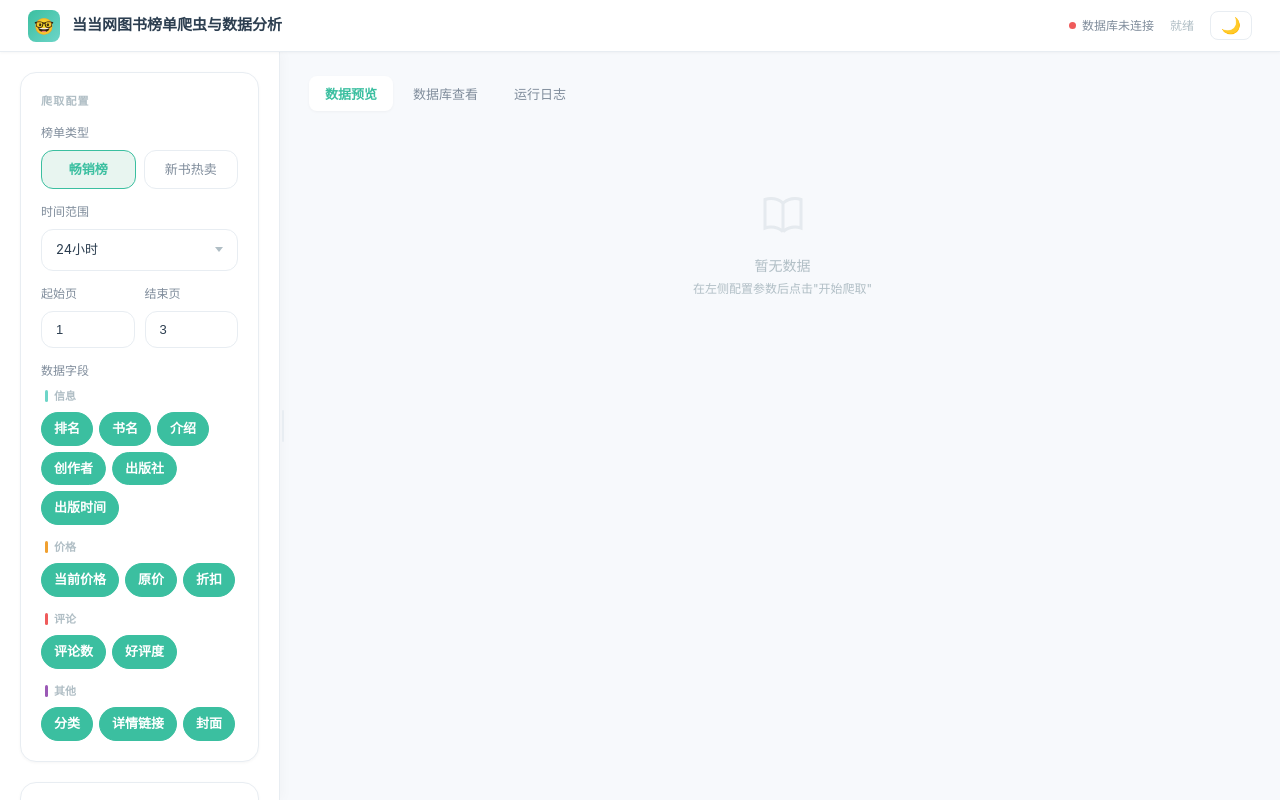
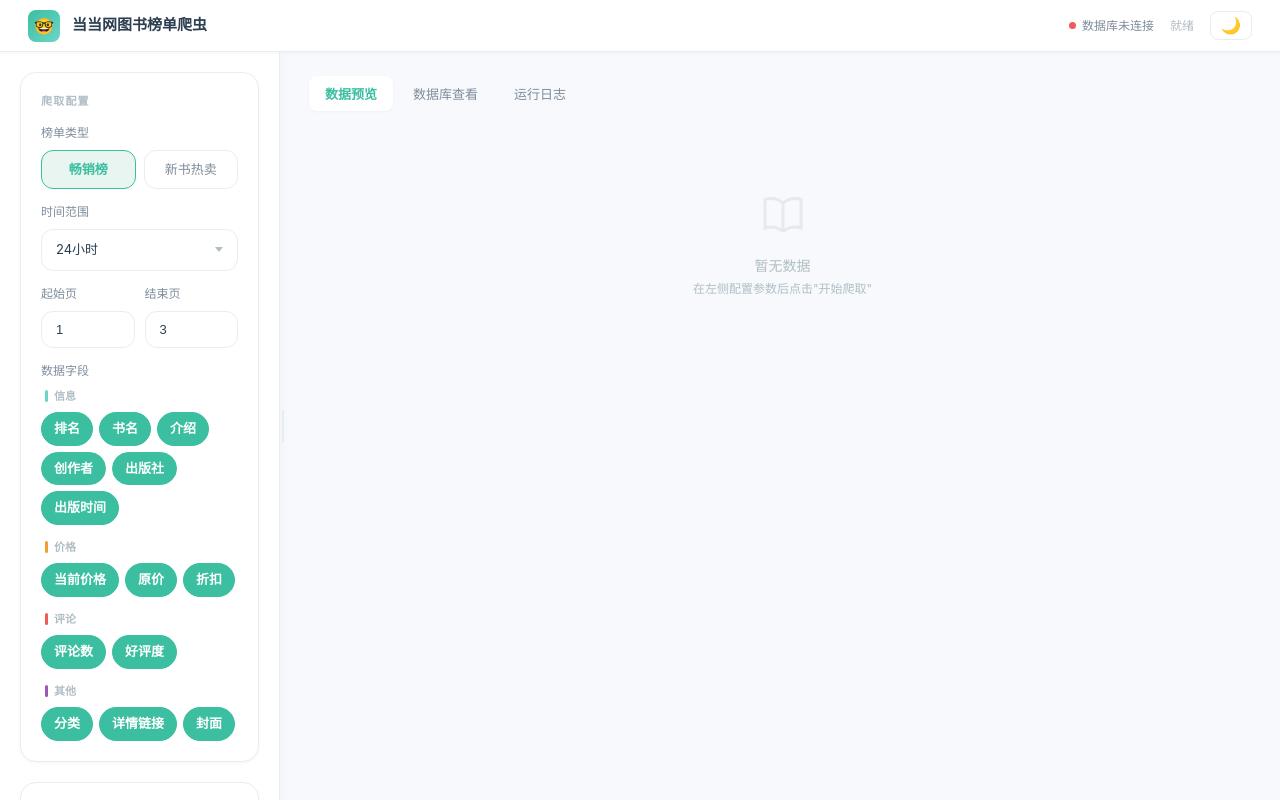
Before and after one commit to k7rqsvr6q9-wq/DangDangCrawler, a Python web app: template dangdang_crawler/web/templates/index.html in a window 1280 px wide. Run offline with Jinja, Linux system fonts and the light colour scheme; the template is opened without the code that fills it, so the values that code supplies are empty.

Commit message:
Update title

```diff
--- a/dangdang_crawler/web/templates/index.html
+++ b/dangdang_crawler/web/templates/index.html
@@ -3,7 +3,7 @@
 <head>
     <meta charset="UTF-8">
     <meta name="viewport" content="width=device-width, initial-scale=1.0">
-    <title>当当网图书榜单爬虫与数据分析系统</title>
+    <title>当当网图书榜单爬虫系统</title>
     <style>
         :root{--bg:#f7f9fc;--bg-white:#fff;--bg-hover:#f0f5f4;--bg-active:#e8f5f0;--accent:#3bbfa0;--accent-light:#e8f5f0;--accent-hover:#2ea88b;--accent-shadow:rgba(59,191,160,.18);--danger:#ef5b5b;--danger-light:#fef0f0;--warning:#f0a030;--warning-light:#fef8ec;--success:#3bbfa0;--text-primary:#2c3e50;--text-secondary:#7f8c9b;--text-tertiary:#b0bec5;--border:#e8edf2;--shadow-sm:0 1px 3px rgba(0,0,0,.04);--shadow-md:0 4px 16px rgba(0,0,0,.06);--shadow-lg:0 8px 30px rgba(0,0,0,.08);--radius:12px;--radius-lg:16px;--radius-sm:8px;--transition:.25s cubic-bezier(.4,0,.2,1)}
         [data-theme="dark"]{--bg:#1a1a2e;--bg-white:#16213e;--bg-hover:#1a2744;--bg-active:#1a3a4a;--accent:#4fd1c5;--accent-light:#1a3a4a;--accent-hover:#38b2ac;--accent-shadow:rgba(79,209,197,.2);--danger:#fc8181;--danger-light:#2d1f1f;--warning:#f6ad55;--warning-light:#2d2510;--success:#4fd1c5;--text-primary:#e2e8f0;--text-secondary:#a0aec0;--text-tertiary:#718096;--border:#2d3748;--shadow-sm:0 1px 3px rgba(0,0,0,.2);--shadow-md:0 4px 16px rgba(0,0,0,.3);--shadow-lg:0 8px 30px rgba(0,0,0,.4)}
@@ -47,7 +47,7 @@
 </head>
 <body>
 <header class="header">
-    <div class="header-left"><div class="header-logo" onclick="toggleLogoMenu()">🤓<div class="header-logo-menu" id="logoMenu"><a href="https://chat.deepseek.com/" target="_blank" rel="noopener"><svg viewBox="0 0 24 24" fill="none" stroke="currentColor" stroke-width="1.5"><path d="M9.813 15.904L9 18.75l-.813-2.846a4.5 4.5 0 00-3.09-3.09L2.25 12l2.846-.813a4.5 4.5 0 003.09-3.09L9 5.25l.813 2.846a4.5 4.5 0 003.09 3.09L15.75 12l-2.846.813a4.5 4.5 0 00-3.09 3.09zM18.259 8.715L18 9.75l-.259-1.035a3.375 3.375 0 00-2.455-2.456L14.25 6l1.036-.259a3.375 3.375 0 002.455-2.456L18 2.25l.259 1.035a3.375 3.375 0 002.455 2.456L21.75 6l-1.036.259a3.375 3.375 0 00-2.455 2.456z"/></svg>DeepSeek AI</a></div></div><span class="header-title">当当网图书榜单爬虫与数据分析</span></div>
+    <div class="header-left"><div class="header-logo" onclick="toggleLogoMenu()">🤓<div class="header-logo-menu" id="logoMenu"><a href="https://chat.deepseek.com/" target="_blank" rel="noopener"><svg viewBox="0 0 24 24" fill="none" stroke="currentColor" stroke-width="1.5"><path d="M9.813 15.904L9 18.75l-.813-2.846a4.5 4.5 0 00-3.09-3.09L2.25 12l2.846-.813a4.5 4.5 0 003.09-3.09L9 5.25l.813 2.846a4.5 4.5 0 003.09 3.09L15.75 12l-2.846.813a4.5 4.5 0 00-3.09 3.09zM18.259 8.715L18 9.75l-.259-1.035a3.375 3.375 0 00-2.455-2.456L14.25 6l1.036-.259a3.375 3.375 0 002.455-2.456L18 2.25l.259 1.035a3.375 3.375 0 002.455 2.456L21.75 6l-1.036.259a3.375 3.375 0 00-2.455 2.456z"/></svg>DeepSeek AI</a></div></div><span class="header-title">当当网图书榜单爬虫</span></div>
     <div class="header-right"><div class="db-indicator" id="dbStatusHeader"><span class="db-dot fail"></span><span>数据库未连接</span></div><div class="header-status" id="headerStatus">就绪</div><button id="themeToggle" onclick="toggleTheme()" style="background:none;border:1.5px solid var(--border);border-radius:var(--radius-sm);padding:4px 10px;cursor:pointer;font-size:16px;color:var(--text-secondary);transition:all var(--transition)" title="切换主题">🌙</button></div>
 </header>
 <div class="main">
```
Also changed, not shown: analysis/README.md, analysis/charts/YR_bs_2025_04_标题词云.png.
